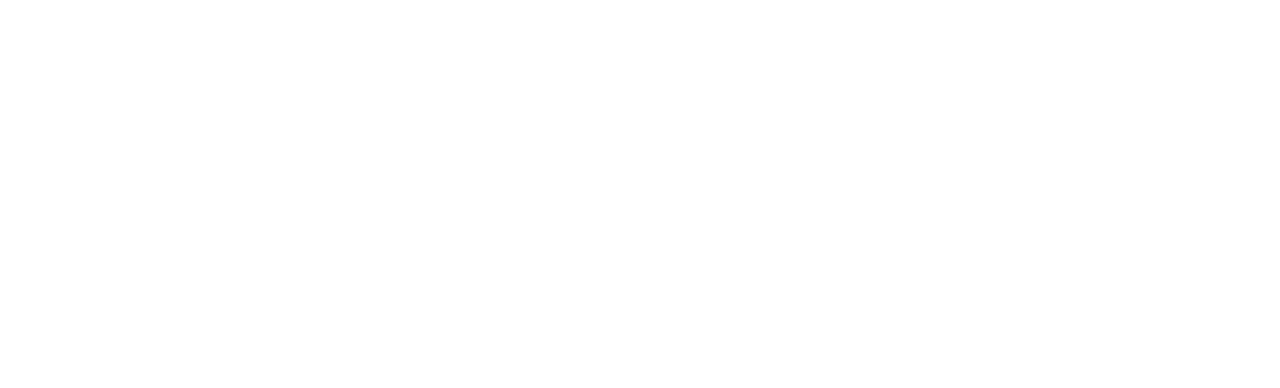
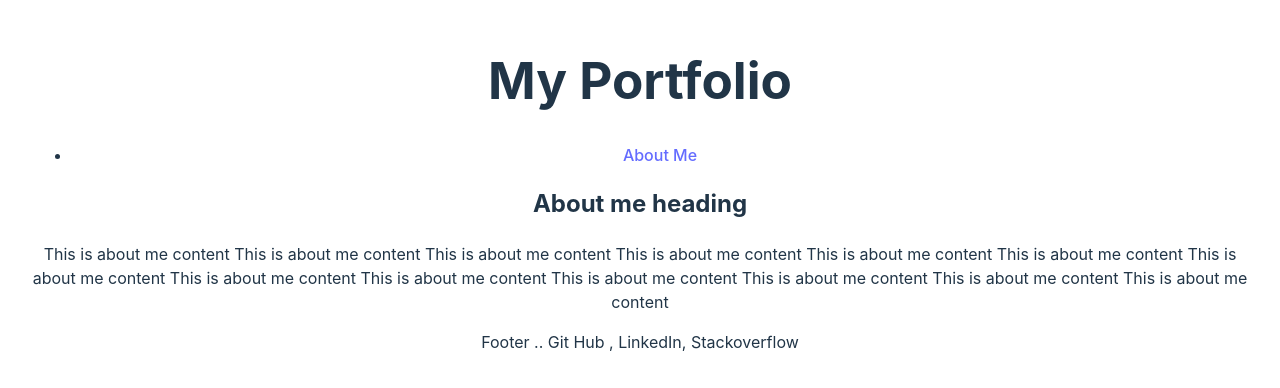
Before and after one commit to S-via/Twenty-React-Portfolio, a React (Vite) app in the folder twenty-react/: page / in a window 1280 px wide. Shown: the part 214-602 px from the top of the page. Built offline with nearby package versions, Linux system fonts and the light colour scheme.

Commit message:
AboutmePage is displayed from app

```diff
--- a/twenty-react/package.json
+++ b/twenty-react/package.json
@@ -5,14 +5,15 @@
   "type": "module",
   "scripts": {
     "dev": "vite",
-    "start":"vite",
+    "start": "vite",
     "build": "vite build",
     "lint": "eslint src --ext js,jsx --report-unused-disable-directives --max-warnings 0",
     "preview": "vite preview"
   },
   "dependencies": {
     "react": "^18.3.1",
-    "react-dom": "^18.3.1"
+    "react-dom": "^18.3.1",
+    "react-router-dom": "^6.28.0"
   },
   "devDependencies": {
     "@eslint/js": "^9.13.0",
--- a/twenty-react/src/App.jsx
+++ b/twenty-react/src/App.jsx
@@ -1,18 +1,37 @@
-// import frontend components and also in line 12
+import React from 'react'
+import './App.css'
+import { BrowserRouter as Router, Route, Routes } from 'react-router-dom';
 
-import './App.css'
+// components
+import Header from './components/Header';
+import Footer from './components/Footer';
 
+//pages
+import AboutMePage from './pages/AboutmePage';
 
 function App() {
 
 
   return (
+    <Router>
+      <div>
+        <Header />
+        <main>
+          <Routes>
+            <Route path="/" element={<AboutMePage />} />
+          </Routes>
 
-    <div className='twenty-react'>
 
-    </div>
+        </main>
+        <Footer />
+      </div>
+    </Router>
 
   )
 }
 
 export default App
+
+/* import Portfolio from './pages/PortfolioPage';
+import Contact from './pages/ContactPage';
+import Resume from './pages/ResumePage'; */
--- a/twenty-react/src/components/Footer.jsx
+++ b/twenty-react/src/components/Footer.jsx
@@ -2,7 +2,8 @@
 function Footer () {
     return (
         <footer>
-            My portfolio
+            Footer ..
+            Git Hub , LinkedIn, Stackoverflow
         </footer>
     )
 }
--- a/twenty-react/src/components/Header.jsx
+++ b/twenty-react/src/components/Header.jsx
@@ -6,7 +6,7 @@
 function Header() {
     return (
         <header>
-            My Portfolio
+            <h1>My Portfolio</h1>
             <Navigation/>
         </header>
     )
--- a/twenty-react/src/components/Navigation.jsx
+++ b/twenty-react/src/components/Navigation.jsx
@@ -1,19 +1,20 @@
 // where the links will be stored
-
 // use Link components from react-router-dom
 import { Link } from 'react-router-dom';
+import React from 'react';
 
 // fill in Link with pages logic !!!!!!!!
 function Navigation() {
     return (
         <nav>
             <ul>
-                <li><Link to=""> About Me </Link></li>
-                <li><Link to=""> Portfolio </Link></li>
-                <li><Link to=""> Contact </Link></li>
-                <li><Link to=""> Resume </Link></li>
+                <li><Link to="/"> About Me </Link></li>
             </ul>
         </nav>
     )
 }
 export default Navigation;
+
+{/* <li><Link to="/portfolio"> Portfolio </Link></li>
+<li><Link to="/contact"> Contact </Link></li>
+<li><Link to="/resume"> Resume </Link></li> */}
--- a/twenty-react/src/main.jsx
+++ b/twenty-react/src/main.jsx
@@ -1,5 +1,6 @@
 import { StrictMode } from 'react'
 
+import React from 'react'
 import ReactDOM from 'react-dom/client'
 import './index.css'
 import App from './App.jsx'
--- /dev/null
+++ b/twenty-react/src/pages/AboutmePage.jsx
@@ -0,0 +1,23 @@
+export default function AboutmePage () {
+    return (
+<div>
+        <h2>About me heading</h2>
+        <p>
+            This is about me content
+            This is about me content
+            This is about me content
+            This is about me content
+            This is about me content
+            This is about me content
+            This is about me content
+            This is about me content
+            This is about me content
+            This is about me content
+            This is about me content
+            This is about me content
+            This is about me content
+
+        </p>
+        </div>
+    )
+}
```
Also changed, not shown: twenty-react/src/pages/ContactPage.jsx (added), twenty-react/src/pages/PortfolioPage.jsx (added), twenty-react/src/pages/ResumePage.jsx (added), 1 other file (tests, documents, lock files or other folders).
